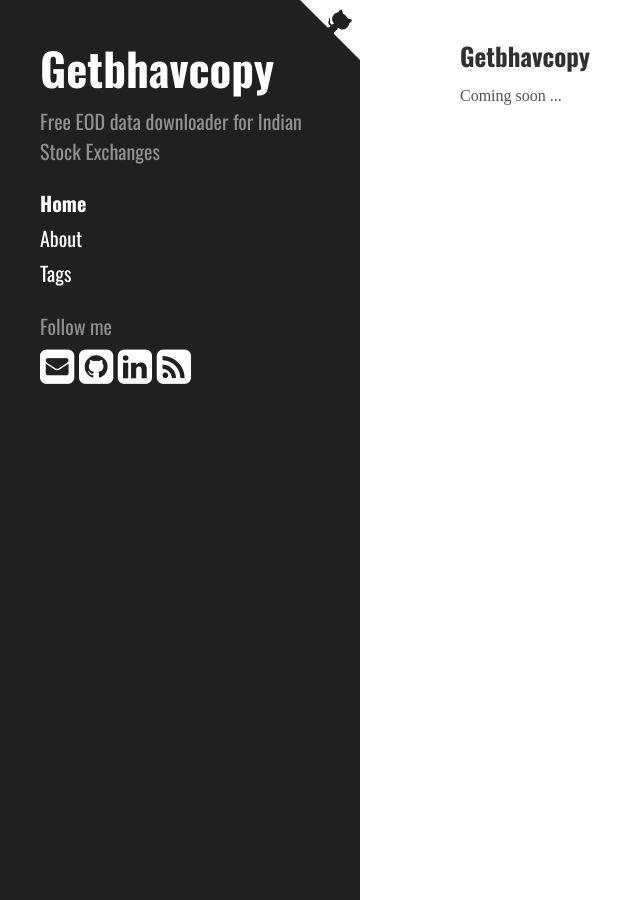
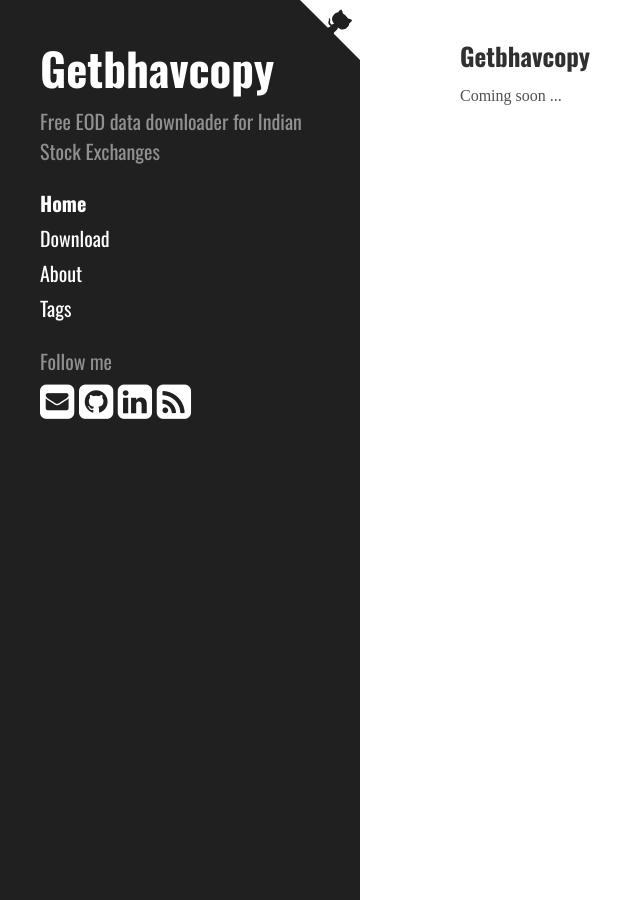
Before and after one commit to hemenkapadia/getbhavcopy, a Jekyll site: the page built from index.html, in a window 1280 px wide. Shown: the whole page, without its empty margins (0-640 px from the left). Built offline with Jekyll 4.4.1, drawn with Linux system fonts in a browser that asks for light colours; nearby versions of some CDN libraries; some web fonts are replaced; the list of posts is cut into pages by our own code.

Commit message:
Download link in sidebar

```diff
--- a/_includes/sidebar.html
+++ b/_includes/sidebar.html
@@ -29,6 +29,7 @@
 
     <nav class="sidebar-nav">
       <a class="sidebar-nav-item {% if page.title == "Getbhavcopy" %} active{% endif %}" href="{{ site.baseurl }}/">Home</a>
+      <a class="sidebar-nav-item" href="https://github.com/hemenkapadia/getbhavcopy/releases" target="_blank">Download</a>
 
       {% comment %}
         The code below dynamically generates a sidebar nav of pages with
```
